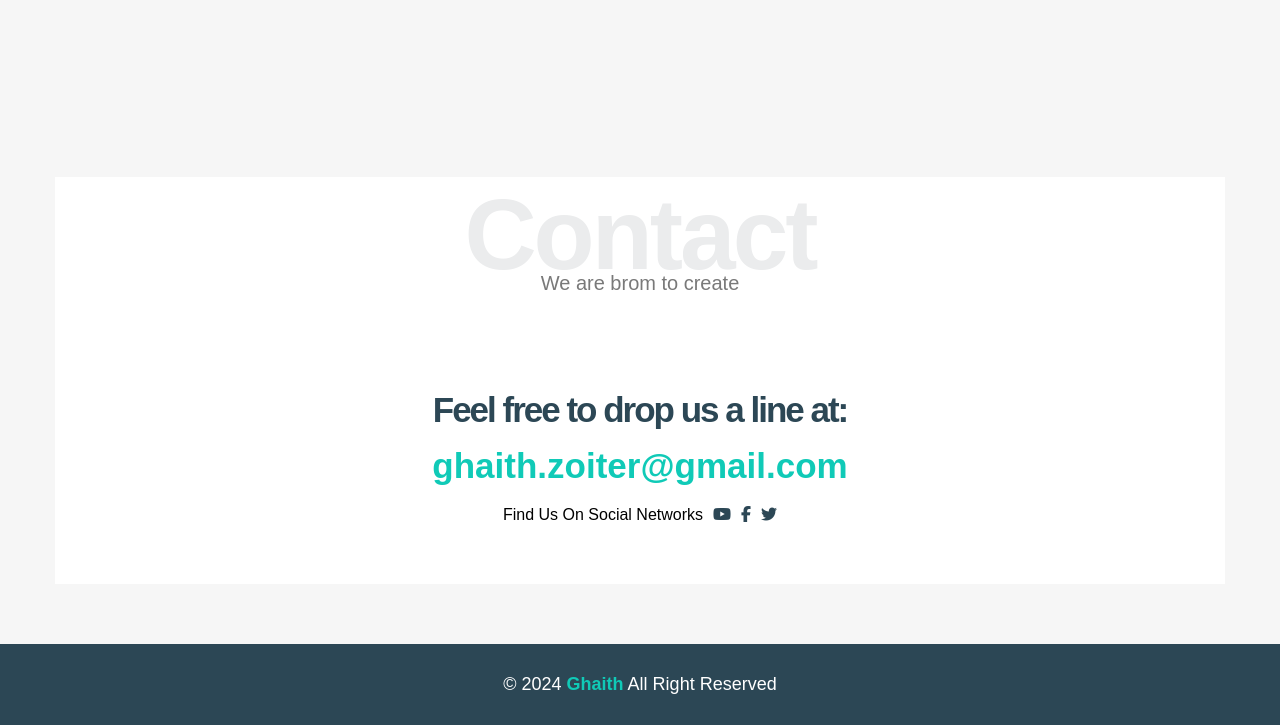
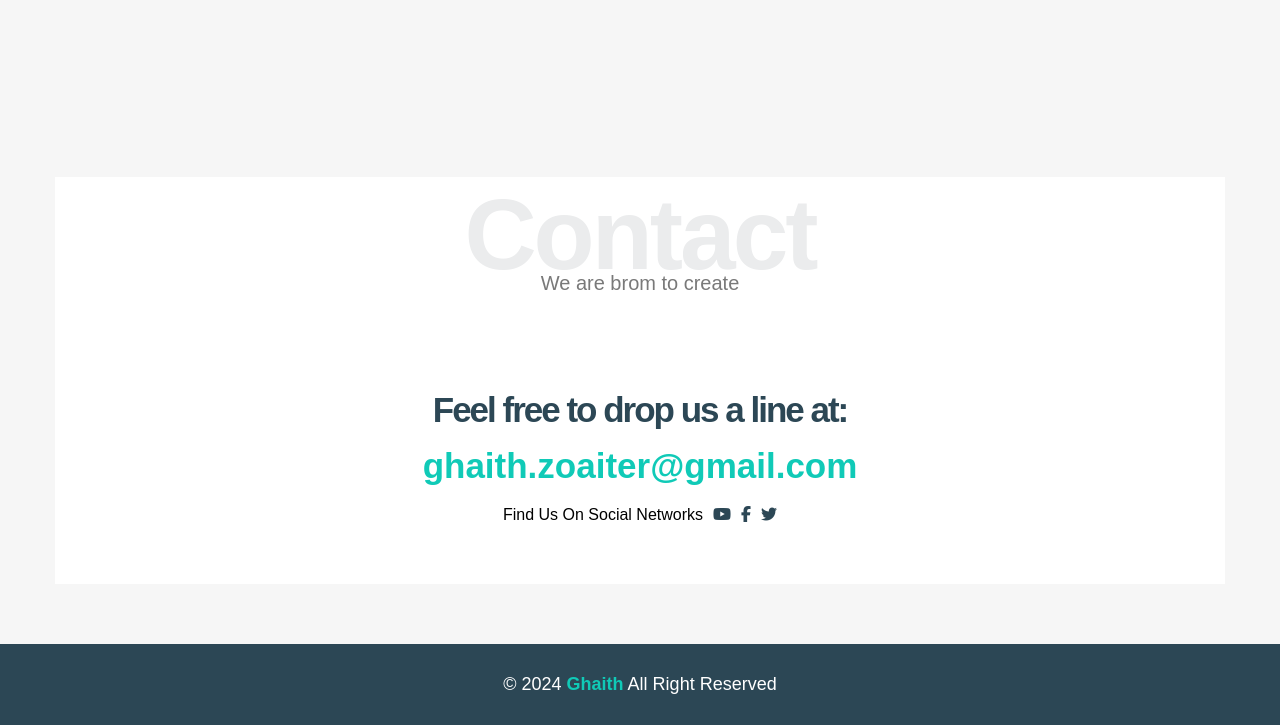
Before and after one commit to Ghaithzoaiter/leon, a plain HTML site: page index.html in a window 1280 px wide. Shown: the part 3276-4001 px from the top of the page. Drawn offline with Linux system fonts and the light colour scheme.

Commit message:
Add files via upload

```diff
--- a/index.html
+++ b/index.html
@@ -213,7 +213,7 @@
                 <div class="info">
                     <p class="lable">Feel free to drop us a line at:</p>
 
-                    <a href="mailto:ghaith.zoaiter@gmail.com?subject=Hi" class="link">ghaith.zoiter@gmail.com</a>
+                    <a href="mailto:ghaith.zoaiter@gmail.com?subject=Hi" class="link">ghaith.zoaiter@gmail.com</a>
 
                     <div class="social">
                         Find Us On Social Networks
```
